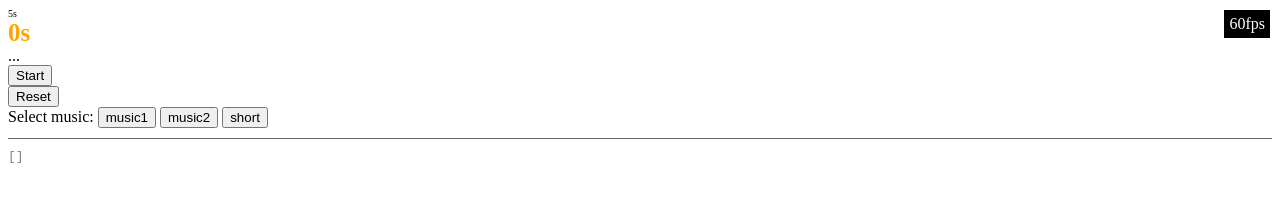
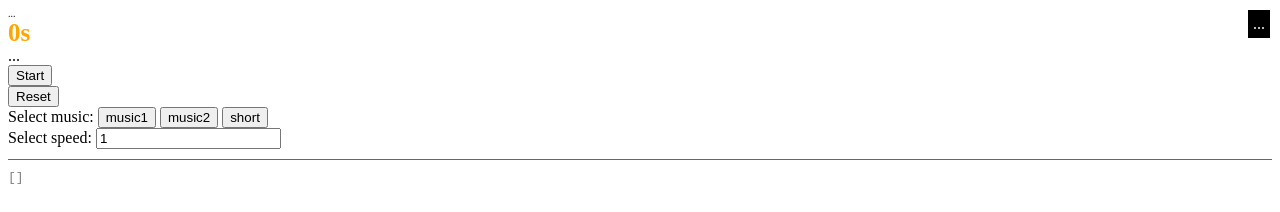
Before and after one commit to diogo-vf/RythmTree, a plain HTML site: page other/test level json creator/main.html in a window 1280 px wide. Drawn offline with Linux system fonts and the light colour scheme.

Commit message:
(test) fix playbackRate issues beetween songs

```diff
--- a/other/test level json creator/main.html
+++ b/other/test level json creator/main.html
@@ -18,6 +18,9 @@
         <button onclick="selectSong('songs/music1.mp3')">music1</button>
         <button onclick="selectSong('songs/music2.mp3')">music2</button>
         <button onclick="selectSong('songs/short.mp3')">short</button>
+        <br/>
+        Select speed:
+        <input id="speedInput" type="number" min="0" step="0.01" value="1" autocomplete="off" oninput="selectSpeed(this.value)"/>
         <p id="jsonPreview">[]</p>
     </body>
 </html>
--- a/other/test level json creator/main.js
+++ b/other/test level json creator/main.js
@@ -7,7 +7,7 @@ var sequence = [];
 var startTimeStamp = 0;
 var currentKeys = {};
 
-var song = false;
+var song = new Audio();
 var songDuration = 0;
 
 document.addEventListener("DOMContentLoaded", boot);
@@ -15,6 +15,8 @@ function boot(){
     console.log("boot");
     //EVENTS
     //audio
+    song.addEventListener("ended", stop);
+    song.addEventListener("loadeddata", songLoaded);
     selectSong("songs/music2.mp3");
     //keys
     document.body.addEventListener("keydown", keyDown);
@@ -30,7 +32,6 @@ function keyDown(evt){
     if(currentKeys[evt.keyCode] || !isRunning){
         return;
     }
-    console.log(evt);
     currentKeys[evt.keyCode] = evt;
 }
 function keyUp(evt){
@@ -38,7 +39,6 @@ function keyUp(evt){
         console.warn("no prior keydown!");
         return;
     }
-    console.log(evt);
     var downEvent = currentKeys[evt.keyCode];
     //remove from currentKeys
     currentKeys[evt.keyCode] = false;
@@ -63,12 +63,13 @@ function songLoaded(evt){
     timeLeftDisplay.innerText = getSecString(songDuration);
 }
 function selectSong(songName){
-    if(song){
-        reset();
-    }
-    song = new Audio(songName);
-    song.addEventListener("ended", stop);
-    song.addEventListener("loadeddata", songLoaded);
+    var playbackRate = song.playbackRate;
+    song.src = songName;
+    song.playbackRate = playbackRate;
+    reset();
+}
+function selectSpeed(speed){
+    song.playbackRate = speed;
 }
 async function start(evt){
     if(isRunning){
```
